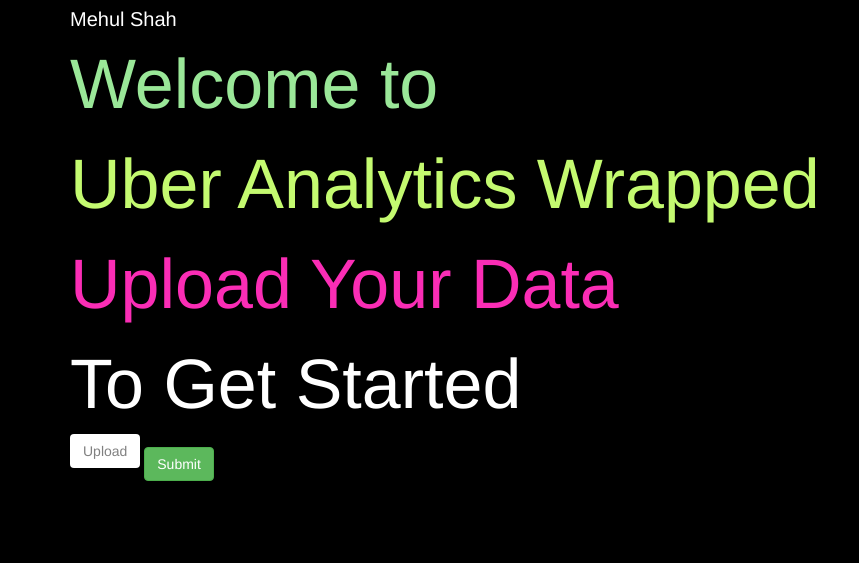
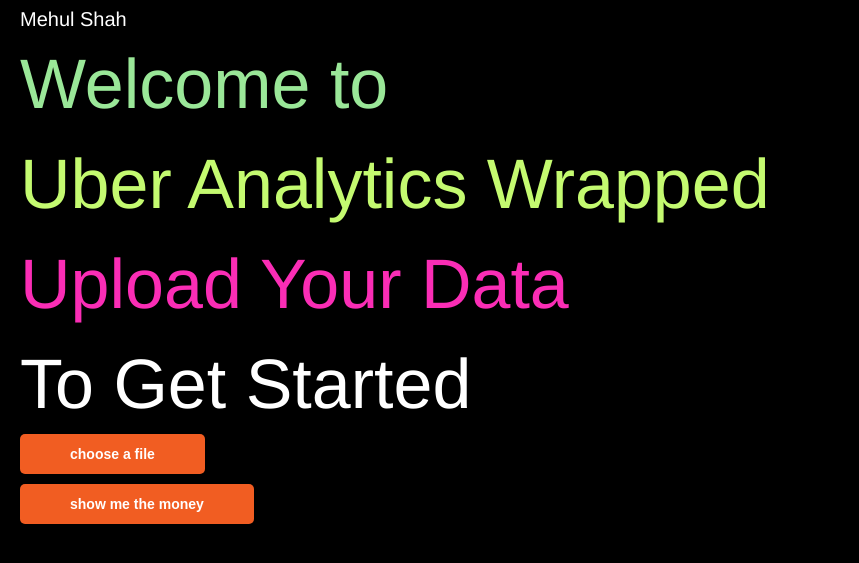
Before and after one commit to mehulmshah/uberwrapped, a Flask app: page / in a window 1280 px wide. Shown: the top 563 px of the page, without its empty margins (0-859 px from the left). Run offline with Flask 2, Linux system fonts and the light colour scheme; style sheets or scripts are compiled from the project's sources; some libraries are stand-ins or nearby versions.

Commit message:
add less.js for button styling

```diff
--- a/app.py
+++ b/app.py
@@ -12,17 +12,14 @@ app = Flask(__name__)
 def faq():
     return render_template('faq.html', alerttype='success', url=url)
 
-@app.route('/')
+@app.route('/', methods=['GET','POST'])
 def index():
-    return render_template('home.html')
-
-@app.route('/uploader', methods = ['GET', 'POST'])
-def upload_file():
-   if request.method == 'POST':
-      f = request.files['tripData']
-      analyticsObj = basic_analytics(f)
-      return render_template('analytics.html', data=analyticsObj)
-
+    if request.method == 'GET':
+        return render_template('home.html')
+    elif request.method == 'POST':
+        f = request.files['tripData']
+        analyticsObj = basic_analytics(f)
+        return render_template('analytics.html', data=analyticsObj)
 
 def basic_analytics(file):
     df = pd.read_csv(file)
--- a/static/css/style.css
+++ b/static/css/style.css
@@ -1,5 +1,6 @@
 body {
   background-color: black!important;
+  margin-left:20px!important;
 }
 
 .logo {
@@ -26,27 +27,3 @@ body {
   font-size:70px;
   color:white;
 }
-
-.upload-btn-wrapper {
-  position: relative;
-  overflow: hidden;
-  display: inline-block;
-}
-
-.btn {
-  border: 2px solid gray;
-  color: gray;
-  background-color: white;
-  padding: 8px 20px;
-  border-radius: 8px;
-  font-size: 20px;
-  font-weight: bold;
-}
-
-.upload-btn-wrapper input[type=file] {
-  font-size: 100px;
-  position: absolute;
-  left: 0;
-  top: 0;
-  opacity: 0;
-}
--- /dev/null
+++ b/static/css/styles.less
@@ -0,0 +1,27 @@
+[type="file"] {
+  height: 0;
+  overflow: hidden;
+  width: 0;
+}
+
+[type="file"] + label, button {
+  background: #f15d22;
+  border: none;
+  border-radius: 5px;
+  color: #fff;
+  cursor: pointer;
+  display: inline-block;
+    font-family: 'Poppins', sans-serif;
+    font-size: inherit;
+  font-weight: 600;
+  margin-bottom: 1rem;
+  outline: none;
+  padding: 1rem 50px;
+  position: relative;
+  transition: all 0.3s;
+  vertical-align: middle;
+
+  &:hover {
+    background-color: darken(#f15d22, 10%);
+  }
+}
--- a/templates/home.html
+++ b/templates/home.html
@@ -5,12 +5,12 @@
 <div class="linetwo">Uber Analytics Wrapped</div>
 <div class="linethree">Upload Your Data</div>
 <div class="linefour">To Get Started</div>
-<form method="post" action="/uploader" enctype="multipart/form-data">
-  <div class="upload-btn-wrapper">
-    <button class="btn">Upload</button>
-    <input type="file" name="tripData" />
+<form method="post" action="/" enctype="multipart/form-data">
+  <div class="wrapper">
+    <input type="file" id="file" name="tripData"/>
+    <label for="file" /> choose a file </label>
   </div>
-  <button type="submit" class="btn btn-success">Submit</button>
+  <button type="submit">show me the money</button>
 </form>
 {% endblock %}
 
--- a/templates/layout.html
+++ b/templates/layout.html
@@ -10,17 +10,17 @@
     <link rel="stylesheet" href="{{ url_for('static', filename='css/style.css' ) }}">
     <link rel="stylesheet" href="//netdna.bootstrapcdn.com/bootstrap/3.0.0/css/bootstrap.min.css">
     <link rel="shortcut icon" href="{{ url_for('static', filename='favicon.ico') }}">
+    <link rel="stylesheet/less" type="text/css" href="{{ url_for('static', filename='css/styles.less' ) }}" />
   </head>
   <body>
-    <div class="container">
-      <div class="logo">Mehul Shah</div>
-      {% block content %}
-      {% endblock %}
-    </div>
+    <div class="logo">Mehul Shah</div>
+    {% block content %}
+    {% endblock %}
 
     <script type="text/javascript" src="https://cdnjs.cloudflare.com/ajax/libs/jquery/3.2.1/jquery.min.js"></script>
     <script type="text/javascript" src="https://cdnjs.cloudflare.com/ajax/libs/twitter-bootstrap/3.3.7/js/bootstrap.min.js"></script>
     <script type="text/javascript" src="https://cdn.jsdelivr.net/npm/jquery-validation@1.19.0/dist/jquery.validate.min.js"></script>
+    <script src="https://cdnjs.cloudflare.com/ajax/libs/less.js/3.9.0/less.min.js" ></script>
     {% block addScripts %}
     {% endblock %}
   </body>
```
